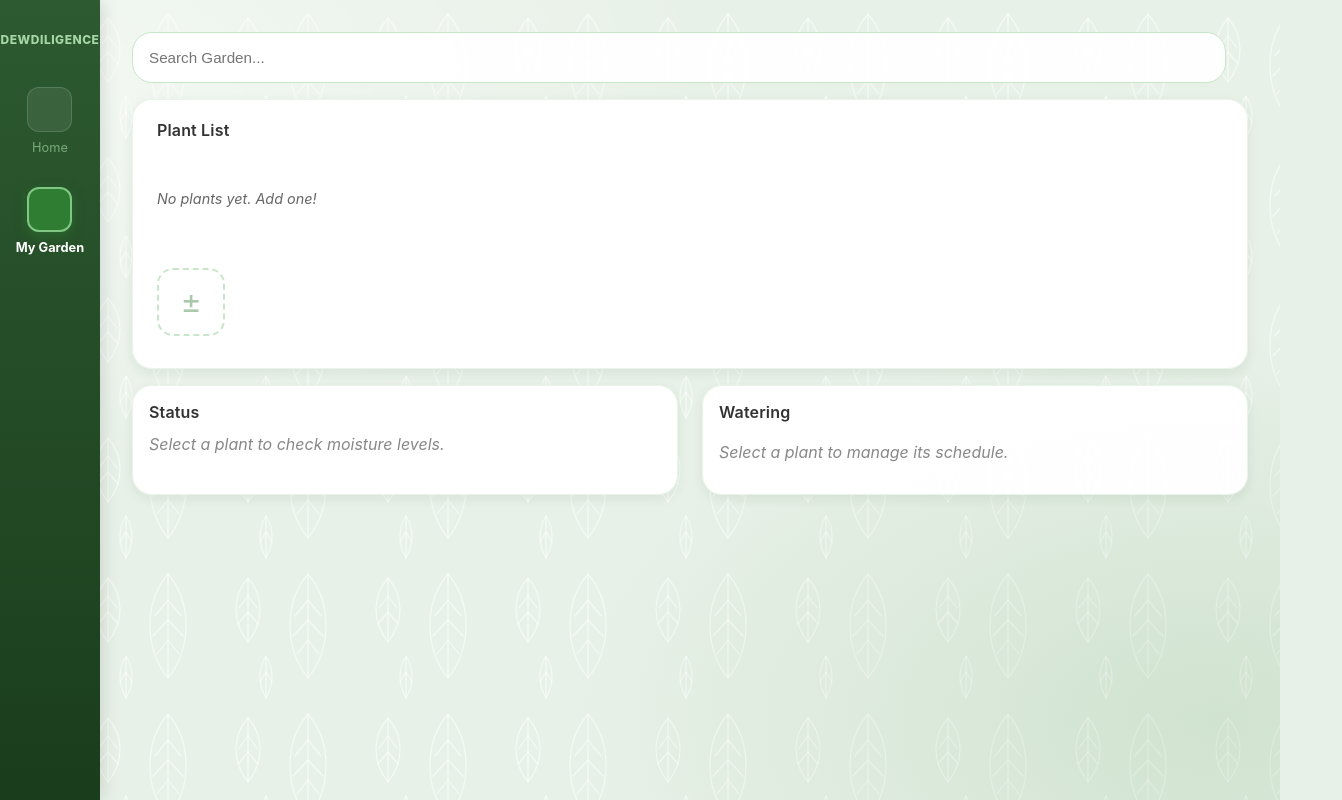
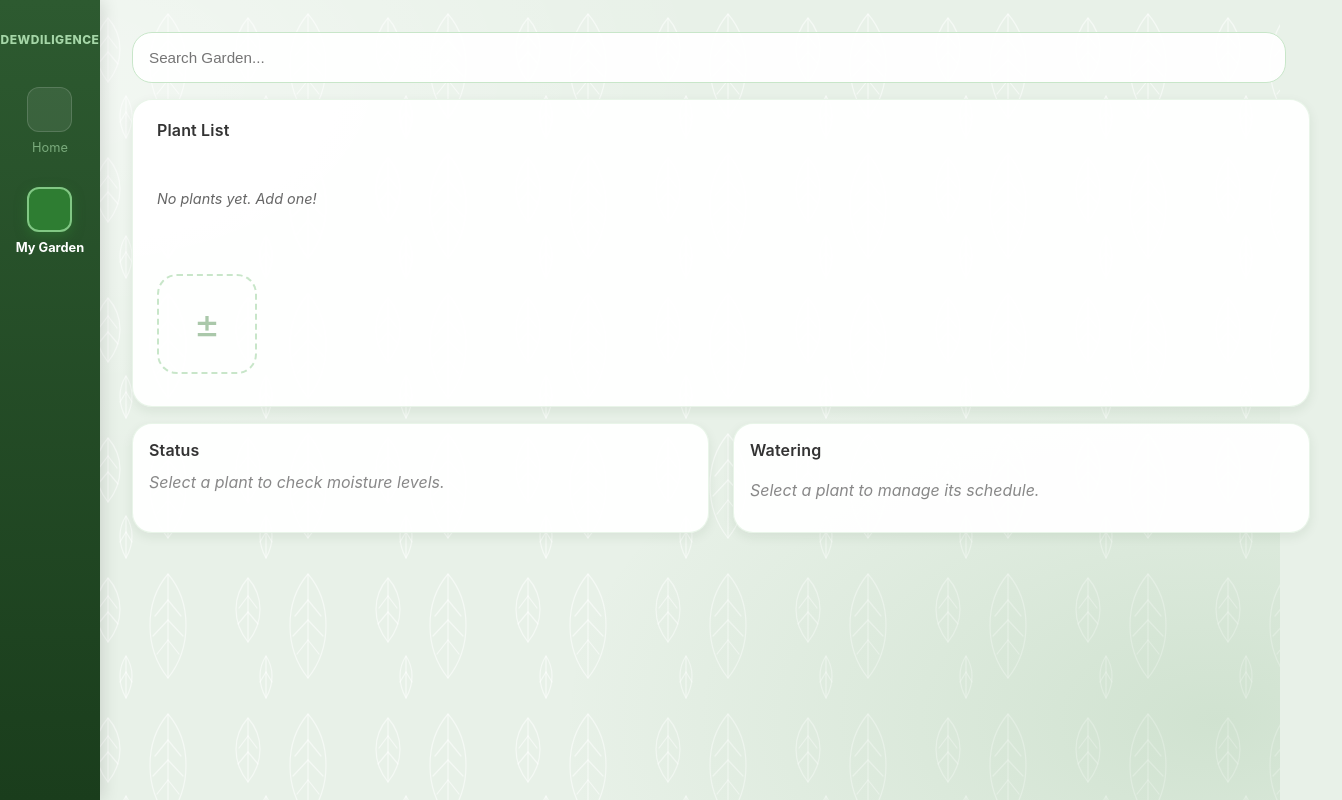
Before and after one commit to AbbagailRice/COSC625Project, a React (Create React App) app: page /garden in a window 1280 px wide. Shown: the whole page, 1342 px wide, since content can reach past the window. Built offline with nearby package versions, Linux system fonts and the light colour scheme.

Commit message:
Update App.css

```diff
--- a/src/components/App.css
+++ b/src/components/App.css
@@ -382,11 +382,11 @@ body {
   font-weight: 500;
 }
 
-/* ── Plant Grid: 8 columnas ── */
+/* ── Plant Grid: 8 columnas, tamaño original ── */
 .plant-grid {
   display: grid;
-  grid-template-columns: repeat(8, 80px);
-  gap: 0.75rem 1rem;
+  grid-template-columns: repeat(8, 120px);
+  gap: 1rem 1.5rem;
   padding: 0.5rem 0 0.75rem 0;
   align-items: start;
 }
@@ -397,7 +397,7 @@ body {
   flex-direction: column;
   align-items: center;
   text-align: center;
-  width: 80px;
+  width: 120px;
   cursor: pointer;
   transition: transform 0.2s ease;
 }
@@ -406,10 +406,10 @@ body {
 
 /* Plant nickname */
 .plant-nickname-label {
-  width: 80px;
-  max-width: 80px;
-  margin: 0 0 5px 0;
-  font-size: 0.75rem;
+  width: 120px;
+  max-width: 120px;
+  margin: 0 0 6px 0;
+  font-size: 0.85rem;
   font-weight: 500;
   color: var(--text-main);
   text-align: center;
@@ -427,17 +427,17 @@ body {
 .plant-img-wrapper {
   position: relative;
   display: inline-block;
-  width: 68px;
-  height: 68px;
+  width: 100px;
+  height: 100px;
 }
 
 .plant-img {
-  width: 68px;
-  height: 68px;
+  width: 100px;
+  height: 100px;
   object-fit: cover;
-  border-radius: 16px;
+  border-radius: 20px;
   background-color: #f9f9f9;
-  box-shadow: 0 3px 8px rgba(0,0,0,0.08);
+  box-shadow: 0 4px 12px rgba(0,0,0,0.08);
   display: block;
   transition: transform 0.2s ease;
   box-sizing: border-box;
@@ -445,46 +445,46 @@ body {
 
 .plant-img.placeholder-icon {
   object-fit: contain;
-  padding: 12px;
+  padding: 15px;
   background-color: var(--green-light);
 }
 
 .status-icon-stack {
   position: absolute;
-  bottom: 4px;
-  right: 4px;
+  bottom: 5px;
+  right: 5px;
   display: flex;
   flex-direction: column;
-  gap: 3px;
+  gap: 4px;
   z-index: 10;
 }
 
 .status-icon {
   background: white;
-  width: 20px;
-  height: 20px;
+  width: 24px;
+  height: 24px;
   border-radius: 50%;
   display: flex;
   justify-content: center;
   align-items: center;
-  font-size: 0.75rem;
+  font-size: 0.9rem;
   box-shadow: 0 2px 5px rgba(0,0,0,0.2);
 }
 
-/* Add Plant Button */
+/* Add Plant Button — siempre en fila 1 */
 .add-plant-btn {
-  width: 68px;
-  height: 68px;
+  width: 100px;
+  height: 100px;
   border: 2px dashed var(--green-border);
-  border-radius: 16px;
+  border-radius: 20px;
   display: flex;
   justify-content: center;
   align-items: center;
-  font-size: 2rem;
+  font-size: 2.5rem;
   color: #aac8aa;
   cursor: pointer;
   transition: all 0.2s ease;
-  margin-top: 26px;
+  margin-top: 28px;
 }
 
 .add-plant-btn:hover {
@@ -494,7 +494,7 @@ body {
   transform: translateY(-2px);
 }
 
-/* ── Show More Pill — en cajita ── */
+/* ── Show More Pill en cajita ── */
 .show-more-pill-wrapper {
   display: flex;
   justify-content: center;
@@ -509,7 +509,6 @@ body {
   padding: 8px 24px;
   display: flex;
   align-items: center;
-  gap: 8px;
   transition: all 0.2s ease;
 }
 
@@ -531,11 +530,11 @@ body {
 
 .show-more-pill:hover { text-decoration: underline; }
 
-/* Extra plants section — aparece debajo del pill */
-.extra-plants-section {
+/* Extra plants grid — mismo estilo que el principal, con separador */
+.extra-plants-grid {
   margin-top: 0.75rem;
+  padding-top: 0.75rem;
   border-top: 1px solid var(--green-border);
-  padding-top: 0.75rem;
   animation: fadeIn 0.25s ease;
 }
 
```
